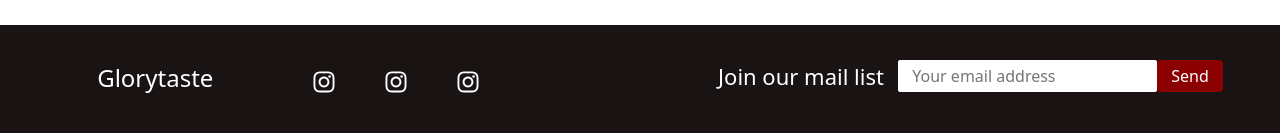
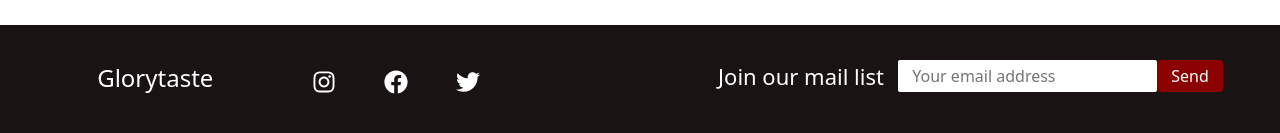
Before and after one commit to GloryEvi/my-landing-page, a React (Create React App) app: page /contact in a window 1280 px wide. Shown: the part 1035-1168 px from the top of the page. Built offline with nearby package versions, Linux system fonts and the light colour scheme.

Commit message:
Update Footer.js

```diff
--- a/src/Footer.js
+++ b/src/Footer.js
@@ -1,6 +1,8 @@
 import React from "react";
 import { Form } from "react-bootstrap";
 import { FaInstagram } from "react-icons/fa";
+import { FaFacebook } from "react-icons/fa";
+import { FaTwitter } from "react-icons/fa";
 
 import "./Footer.css";
 
@@ -12,8 +14,8 @@ const Footer = () => {
       </span>
       <span>
         <FaInstagram className="socials mx-4" />
-        <FaInstagram className="socials mx-4" />
-        <FaInstagram className="socials mx-4" />
+        <FaFacebook className="socials mx-4" />
+        <FaTwitter className="socials mx-4" />
       </span>
       <span>
         <p className="four">Join our mail list</p>
```
